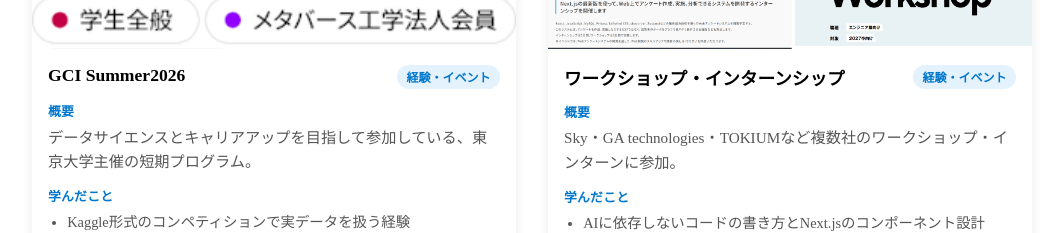
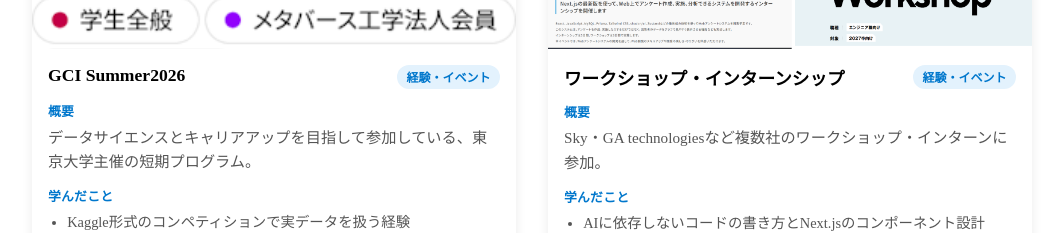
Before and after one commit to yoguze/my-works-website, a Next.js app: page /works in a window 1280 px wide. Shown: the part 2740-2973 px from the top of the page, without its empty margins (108-1171 px from the left). Built offline with nearby package versions, Linux system fonts and the light colour scheme.

Commit message:
worksの一部修正

```diff
--- a/data/works.js
+++ b/data/works.js
@@ -79,7 +79,7 @@ export const portfolioWorks = [
     image: "/workshop.png",
     alt: "ワークショップ・インターンシップ",
     summary:
-      "Sky・GA technologies・TOKIUMなど複数社のワークショップ・インターンに参加。",
+      "Sky・GA technologiesなど複数社のワークショップ・インターンに参加。",
     highlights: [
       "AIに依存しないコードの書き方とNext.jsのコンポーネント設計",
       "TypeScriptやn8nを用いたAIエージェントの活用",
```
Also changed, not shown: app/works/page.js (+0 -51 lines).
